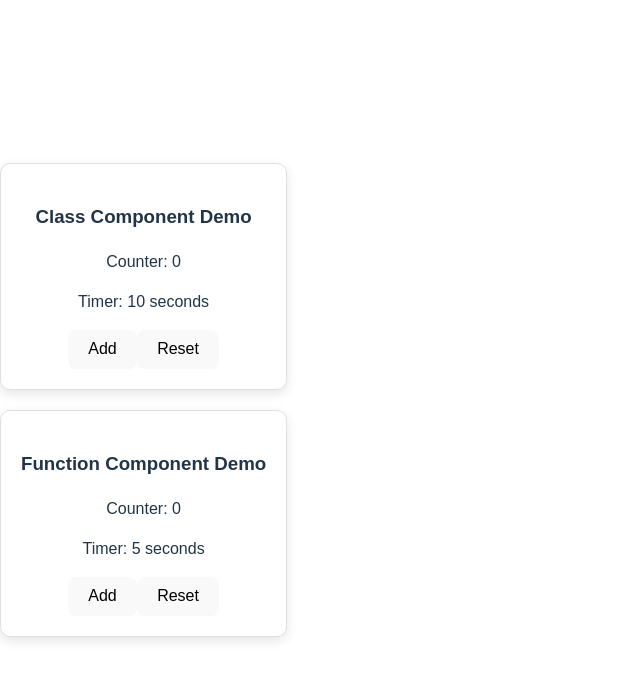
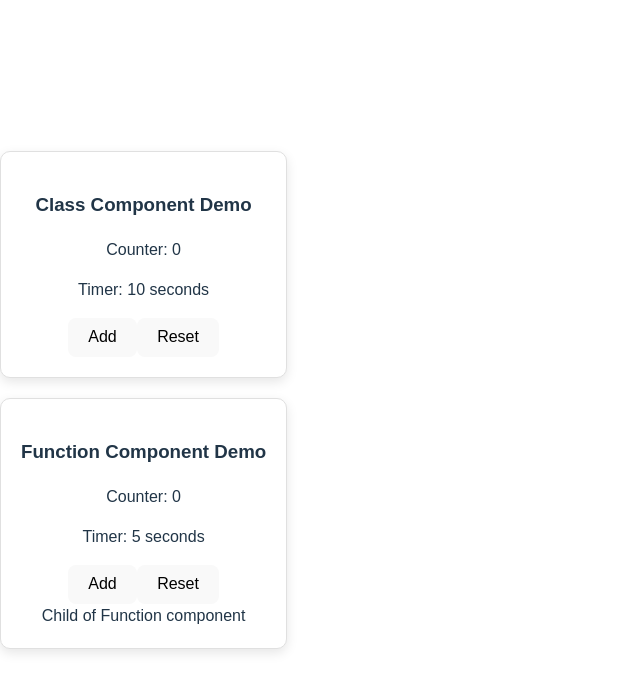
Before and after one commit to WoodyLinwc/Antra, a React (Vite) app in the folder React/class-function-component/: page / in a window 1280 px wide. Shown: the top 692 px of the page, without its empty margins (0-640 px from the left). Built offline with nearby package versions, Linux system fonts and the light colour scheme.

Commit message:
Update App.jsx

```diff
--- a/React/class-function-component/src/App.jsx
+++ b/React/class-function-component/src/App.jsx
@@ -8,7 +8,7 @@ function App() {
   return (
     <>
       <ClassDemo/>
-      <FunctionDemo/>
+      <FunctionDemo>Child of Function component</FunctionDemo>
     </>
   )
 }
```
